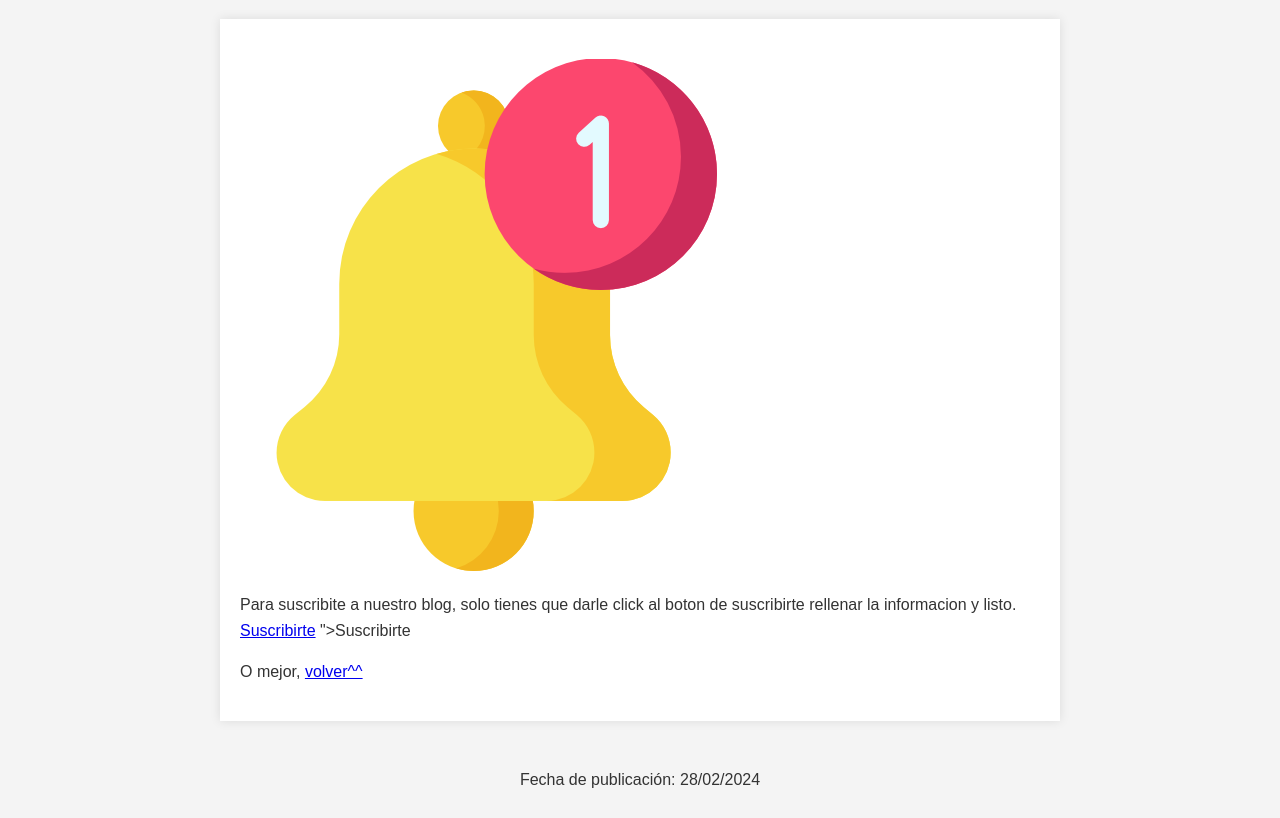
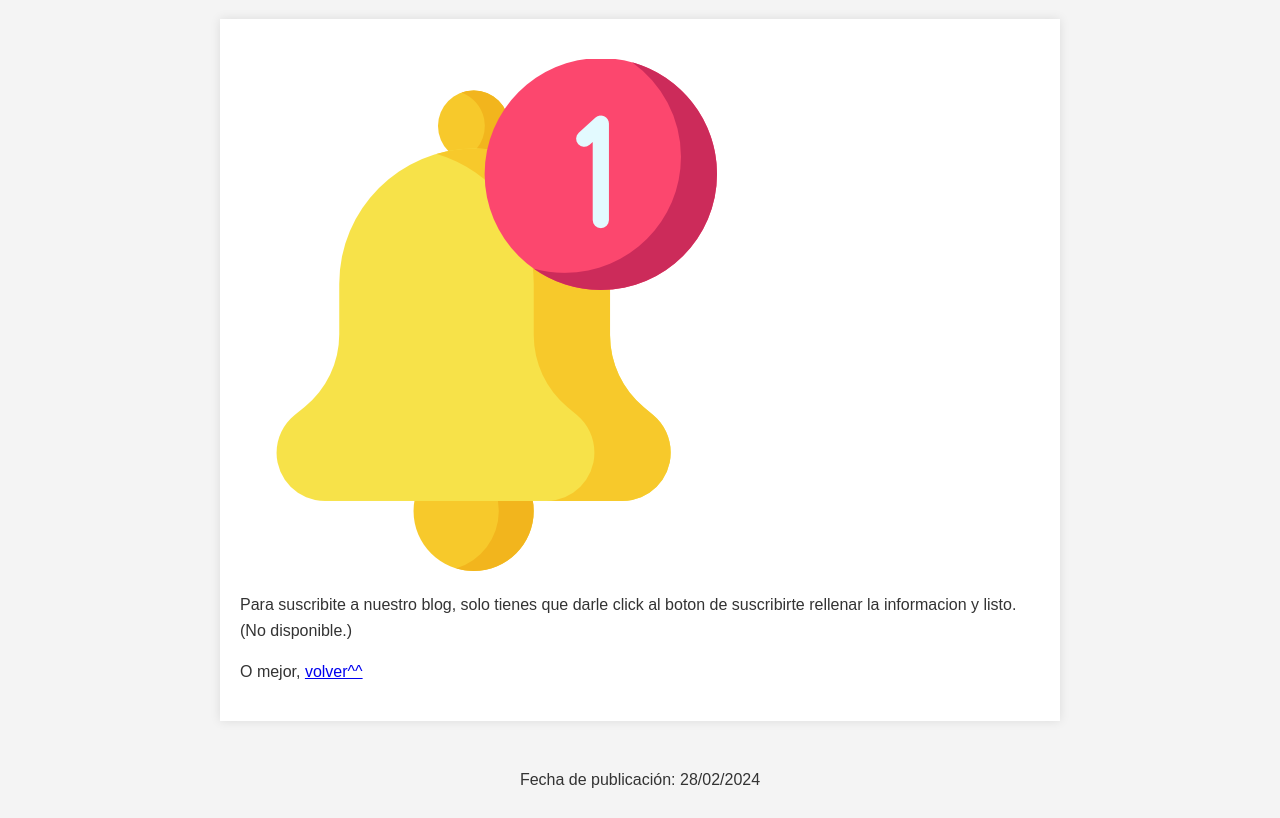
Before and after one commit to Ilias-Kly/Ilias-Kly.github.io, a browser extension: page blog.html in a window 1280 px wide. Shown: the part 78-896 px from the top of the page. Drawn offline with Linux system fonts and the light colour scheme.

Commit message:
Update blog.html

```diff
--- a/blog.html
+++ b/blog.html
@@ -61,8 +61,7 @@
     <article>
         <img src="noti.png" alt="Imagen del Blog 1">
         <p>
-         Para suscribite a nuestro blog, solo tienes que darle click al boton de suscribirte rellenar la informacion y listo. <a href="suscribete">Suscribirte</a>
-         ">Suscribirte</a>
+         Para suscribite a nuestro blog, solo tienes que darle click al boton de suscribirte rellenar la informacion y listo. (No disponible.)
     <p>O mejor, <a href="index">volver^^</a></p>
         </article>
 
```
